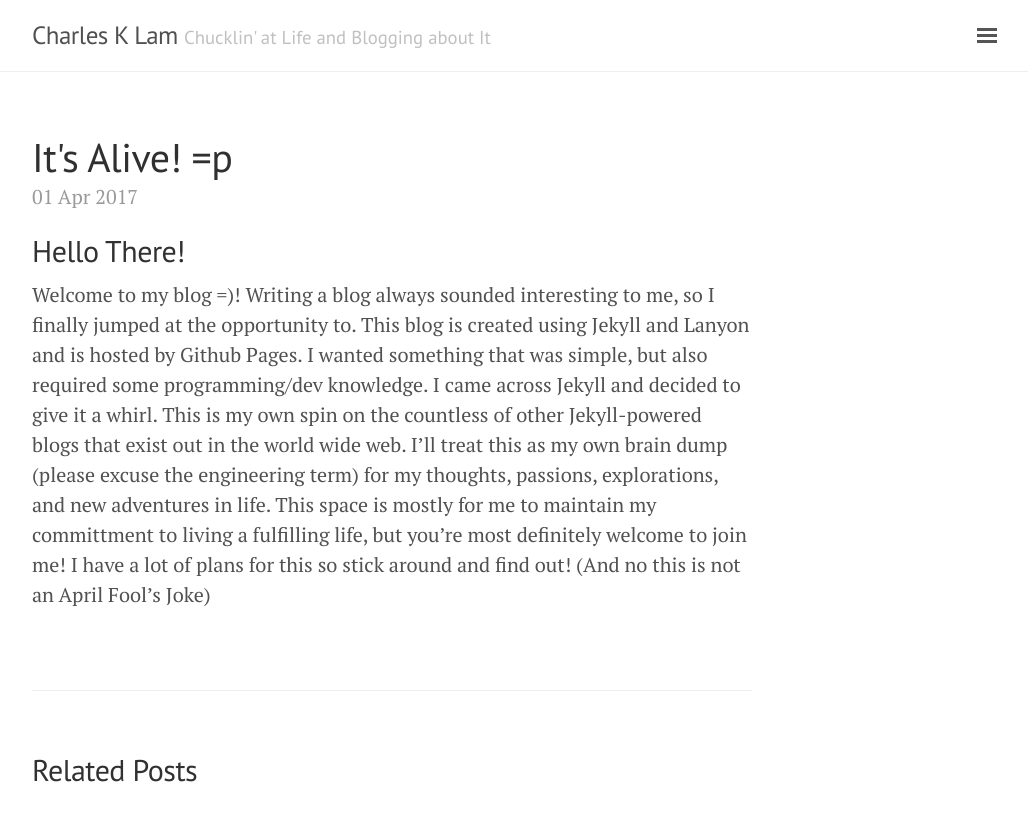
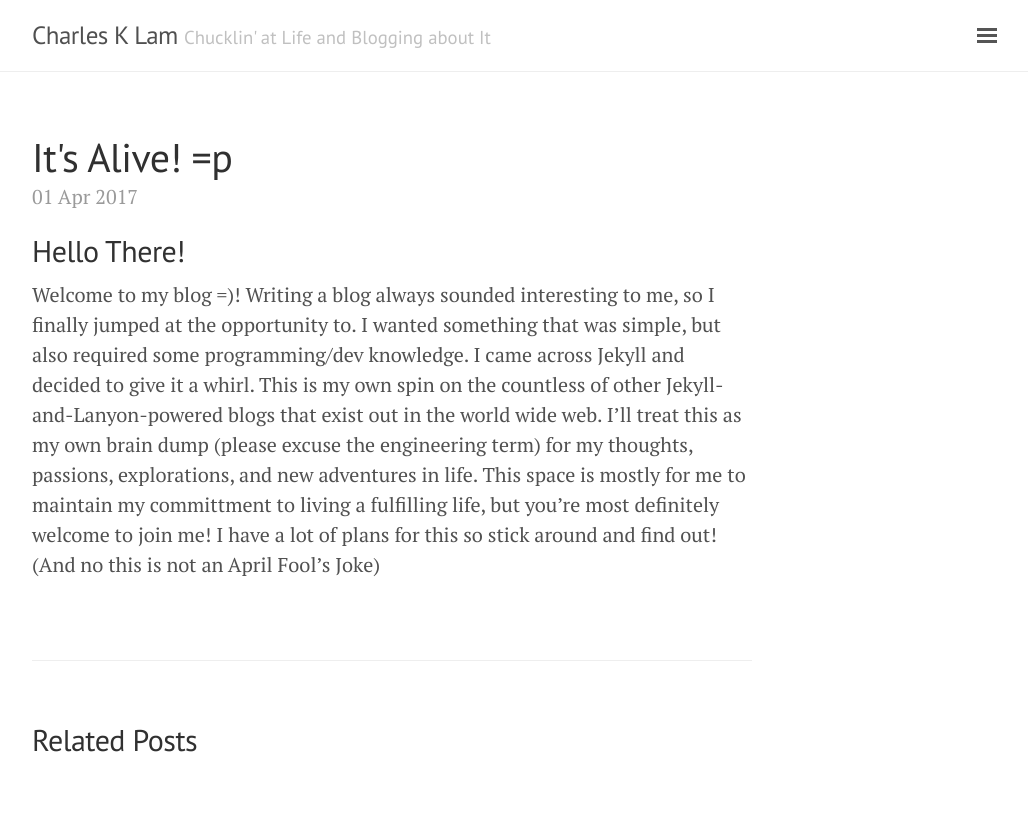
Before and after one commit to chucklinatlife/blog, a Jekyll site: the page built from _posts/2017-04-01-It's-Alive! =P.md, in a window 1280 px wide. Shown: the top 821 px of the page, without its empty margins (248-1276 px from the left). Built offline with Jekyll 4.4.1, drawn with Linux system fonts in a browser that asks for light colours; our own code applies the rules of GitHub Pages for plain Markdown files.

Commit message:
changed wording

```diff
--- a/_posts/2017-04-01-It's-Alive! =P.md
+++ b/_posts/2017-04-01-It's-Alive! =P.md
@@ -3,4 +3,4 @@ published: true
 ---
 ## Hello There!
 
-Welcome to my blog =)! Writing a blog always sounded interesting to me, so I finally jumped at the opportunity to. This blog is created using Jekyll and Lanyon and is hosted by Github Pages. I wanted something that was simple, but also required some programming/dev knowledge. I came across Jekyll and decided to give it a whirl. This is my own spin on the countless of other Jekyll-powered blogs that exist out in the world wide web. I'll treat this as my own brain dump (please excuse the engineering term) for my thoughts, passions, explorations, and new adventures in life. This space is mostly for me to maintain my committment to living a fulfilling life, but you're most definitely welcome to join me! I have a lot of plans for this so stick around and find out! (And no this is not an April Fool's Joke)
+Welcome to my blog =)! Writing a blog always sounded interesting to me, so I finally jumped at the opportunity to. I wanted something that was simple, but also required some programming/dev knowledge. I came across Jekyll and decided to give it a whirl. This is my own spin on the countless of other Jekyll-and-Lanyon-powered blogs that exist out in the world wide web. I'll treat this as my own brain dump (please excuse the engineering term) for my thoughts, passions, explorations, and new adventures in life. This space is mostly for me to maintain my committment to living a fulfilling life, but you're most definitely welcome to join me! I have a lot of plans for this so stick around and find out! (And no this is not an April Fool's Joke)
```
